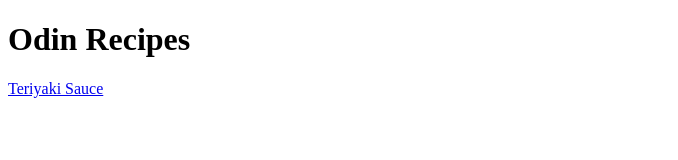
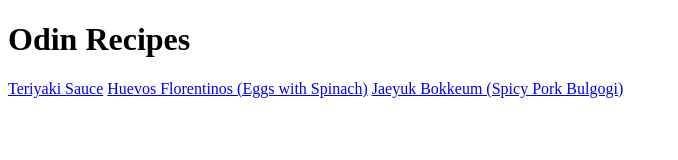
Before and after one commit to Alexbigbi/odin-recipes, a plain HTML site: page index.html in a window 1280 px wide. Shown: the whole page, without its empty margins (0-678 px from the left). Drawn offline with Linux system fonts and the light colour scheme.

Commit message:
Fix: Add links to other recipes
Added links for Jaeyuk Bokkeum and Huevos Florentinos.

```diff
--- a/index.html
+++ b/index.html
@@ -8,5 +8,7 @@
     <body>
         <h1>Odin Recipes</h1>
         <a href="recipes/teriyakisauce.html">Teriyaki Sauce</a>
+        <a href="recipes/huevosflorentinos.html">Huevos Florentinos (Eggs with Spinach)</a>
+        <a href="recipes/jaeyukbokkeum.html">Jaeyuk Bokkeum (Spicy Pork Bulgogi)</a>
     </body>
 </html>
```
